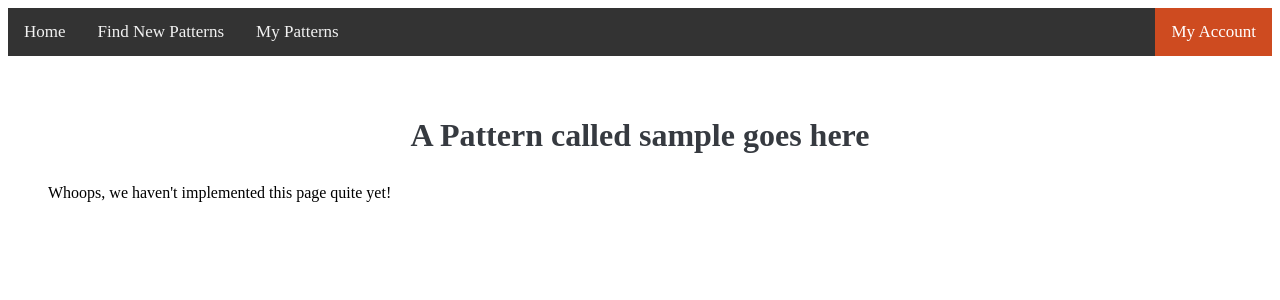
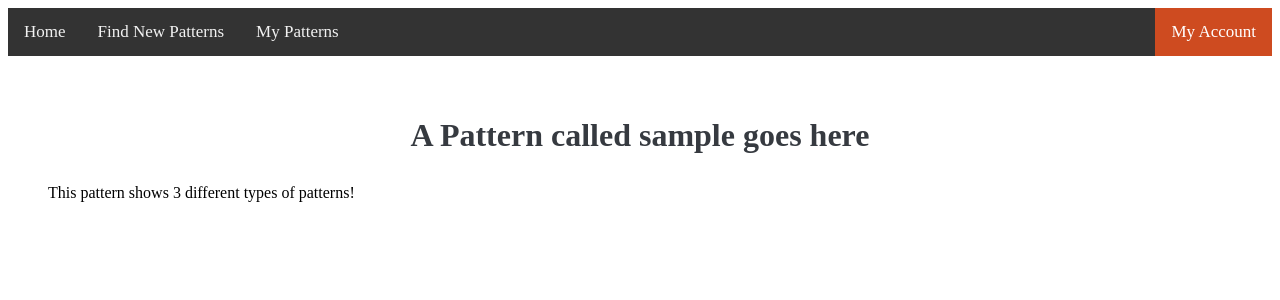
Before and after one commit to ezramuskat/Correlator, a Flask app: a page that uses server/templates/pattern.html in a window 1280 px wide. Shown: the top 300 px of the page. Run offline with Flask 2, Linux system fonts and the light colour scheme.

Commit message:
hooked up pattern model to pattern page

```diff
--- a/server/routes.py
+++ b/server/routes.py
@@ -1,5 +1,6 @@
 from flask import current_app as app
 from flask import render_template, url_for, redirect
+from .models import Pattern
 
 from .forms import PatternForm
 
@@ -33,5 +34,5 @@ def pattern(name):
     """Landing page."""
     return render_template(
         'pattern.html',
-        name=name
+        pattern = Pattern(name=name, patterns=["bop", "q", "17"], datapoints=["absolutely nothing"])
     )
--- a/server/templates/pattern.html
+++ b/server/templates/pattern.html
@@ -2,7 +2,7 @@
 
 {% block content %}
     <div class="container">
-        <h1>A Pattern called {{name}} goes here</h1>
-        <p>Whoops, we haven't implemented this page quite yet!</p>
+        <h1>A Pattern called {{pattern.name}} goes here</h1>
+        <p>This pattern shows {{pattern.patterns|length}} different types of patterns!</p>
     </div>
 {% endblock %}
```
